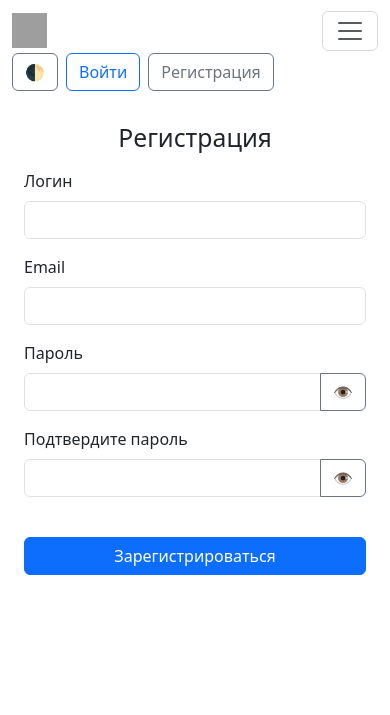
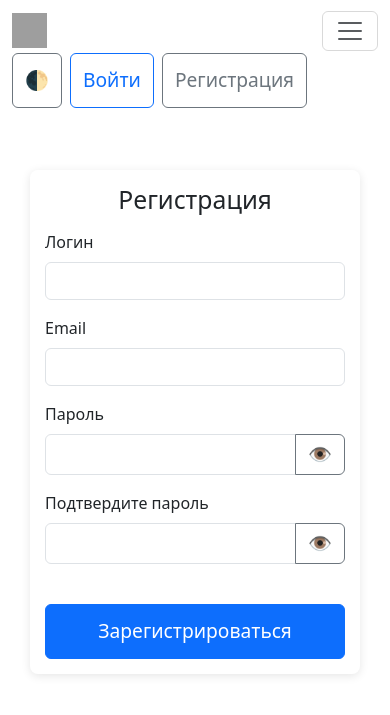
Before and after one commit to Todyas/Meowlib, a FastAPI app: page /registration in a window 390 px wide. Shown: the top 715 px of the page. Run offline with FastAPI, Linux system fonts and the light colour scheme; parts of the project's set-up code (start-up, migrations or seed data) failed here and were passed over; grey boxes are pictures that could not be loaded.

Commit message:
Fixed reg form size for phones

```diff
--- a/app/templates/reg.html
+++ b/app/templates/reg.html
@@ -87,4 +87,32 @@
         }
     });
 </script>
+<style>
+    @media (max-width: 576px) {
+        .container {
+            padding: 15px;
+        }
+
+        .row {
+            justify-content: center;
+        }
+
+        form {
+            width: 100%;
+            min-width: 300px;
+            padding: 15px;
+            border-radius: 8px;
+            box-shadow: 0px 2px 10px rgba(0, 0, 0, 0.1);
+        }
+
+        .btn {
+            font-size: 1.2rem;
+            padding: 12px;
+        }
+
+        .input-group button {
+            padding: 5px 12px;
+        }
+    }
+</style>
 {% endblock %}
```
